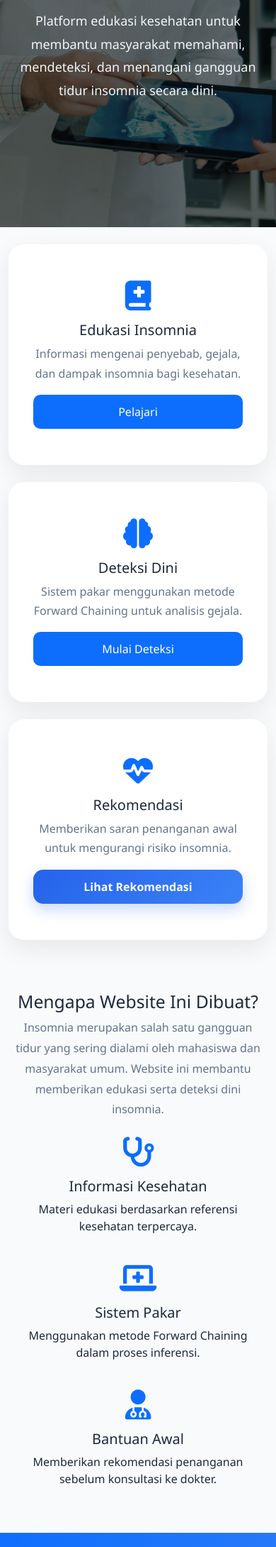
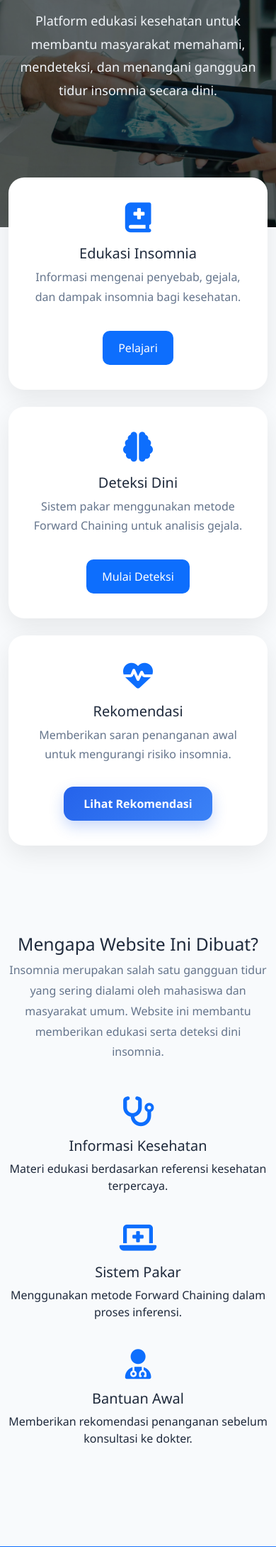
Before and after one commit to InnaPutri29/insomnia-expert-system, a Flask app: page / in a window 390 px wide. Shown: the part 555-2734 px from the top of the page at 71% size. Run offline with Flask 3, Linux system fonts and the light colour scheme.

Commit message:
feat: create responsive user home page template with hero and features section

```diff
--- a/templates/user/home.html
+++ b/templates/user/home.html
@@ -1,9 +1,10 @@
 {% extends "base.html" %} {% block content %}
 
-<section class="hero py-4 py-md-5">
-  <div class="container hero-content px-3 px-md-0">
+<!-- HERO -->
+<section class="hero">
+  <div class="container hero-content">
     <h1>
-      Deteksi Dini <br class="d-none d-md-block" />
+      Deteksi Dini <br />
       Gangguan Insomnia
     </h1>
 
@@ -14,46 +15,53 @@
   </div>
 </section>
 
-<section class="info-box container my-4 my-md-5">
+<!-- INFO BOX -->
+<section class="info-box container">
   <div class="row text-center">
+    <!-- Penambahan col-12 dan mb-4 agar turun ke bawah di layar HP -->
     <div class="col-12 col-md-4 mb-4 mb-md-0">
-      <div class="info-card h-100 d-flex flex-column justify-content-between">
-        <div>
-          <i class="fa-solid fa-book-medical mt-3 mb-3"></i>
+      <div class="info-card">
+        <i class="fa-solid fa-book-medical"></i>
+
         <h5>Edukasi Insomnia</h5>
+
         <p>
           Informasi mengenai penyebab, gejala, dan dampak insomnia bagi
           kesehatan.
         </p>
-        </div>
-        <a href="{{ url_for('edukasi') }}" class="info-btn mt-auto mb-3">Pelajari</a>
+
+        <a href="{{ url_for('edukasi') }}" class="info-btn">Pelajari</a>
       </div>
     </div>
 
+    <!-- Penambahan col-12 dan mb-4 agar turun ke bawah di layar HP -->
     <div class="col-12 col-md-4 mb-4 mb-md-0">
-      <div class="info-card h-100 d-flex flex-column justify-content-between">
-        <div>
-          <i class="fa-solid fa-brain mt-3 mb-3"></i>
+      <div class="info-card">
+        <i class="fa-solid fa-brain"></i>
+
         <h5>Deteksi Dini</h5>
+
         <p>
           Sistem pakar menggunakan metode Forward Chaining untuk analisis
           gejala.
         </p>
-        </div>
-        <a href="{{ url_for('deteksi') }}" class="info-btn mt-auto mb-3">Mulai Deteksi</a>
+
+        <a href="{{ url_for('deteksi') }}" class="info-btn">Mulai Deteksi</a>
       </div>
     </div>
 
+    <!-- Penambahan col-12 dan mb-4 agar turun ke bawah di layar HP -->
     <div class="col-12 col-md-4 mb-4 mb-md-0">
-      <div class="info-card h-100 d-flex flex-column justify-content-between">
-        <div>
-          <i class="fa-solid fa-heart-pulse mt-3 mb-3"></i>
+      <div class="info-card">
+        <i class="fa-solid fa-heart-pulse"></i>
+
         <h5>Rekomendasi</h5>
+
         <p>
           Memberikan saran penanganan awal untuk mengurangi risiko insomnia.
         </p>
-        </div>
-        <a href="{{ url_for('rekomendasi') }}" class="fitur-btn mt-auto mb-3">
+
+        <a href="{{ url_for('rekomendasi') }}" class="fitur-btn">
           Lihat Rekomendasi
         </a>
       </div>
@@ -61,8 +69,9 @@
   </div>
 </section>
 
-<section class="why-section py-4 py-md-5">
-  <div class="container text-center px-3 px-md-0">
+<!-- WHY CHOOSE US -->
+<section class="why-section">
+  <div class="container text-center">
     <h2>Mengapa Website Ini Dibuat?</h2>
 
     <p class="section-desc">
@@ -71,33 +80,43 @@
       serta deteksi dini insomnia.
     </p>
 
-    <div class="row mt-4 mt-md-5">
+    <div class="row mt-5">
+      <!-- Penambahan col-12 dan mb-4 agar turun ke bawah di layar HP -->
       <div class="col-12 col-md-4 mb-4 mb-md-0">
-        <i class="fa-solid fa-stethoscope icon mb-3"></i>
+        <i class="fa-solid fa-stethoscope icon"></i>
+
         <h5>Informasi Kesehatan</h5>
+
         <p>Materi edukasi berdasarkan referensi kesehatan terpercaya.</p>
       </div>
 
+      <!-- Penambahan col-12 dan mb-4 agar turun ke bawah di layar HP -->
       <div class="col-12 col-md-4 mb-4 mb-md-0">
-        <i class="fa-solid fa-laptop-medical icon mb-3"></i>
+        <i class="fa-solid fa-laptop-medical icon"></i>
+
         <h5>Sistem Pakar</h5>
+
         <p>Menggunakan metode Forward Chaining dalam proses inferensi.</p>
       </div>
 
+      <!-- Penambahan col-12 dan mb-4 agar turun ke bawah di layar HP -->
       <div class="col-12 col-md-4 mb-4 mb-md-0">
-        <i class="fa-solid fa-user-doctor icon mb-3"></i>
+        <i class="fa-solid fa-user-doctor icon"></i>
+
         <h5>Bantuan Awal</h5>
+
         <p>Memberikan rekomendasi penanganan sebelum konsultasi ke dokter.</p>
       </div>
     </div>
   </div>
 </section>
 
-<section class="cta-section py-4 py-md-5">
-  <div class="container text-center px-3 px-md-0">
+<!-- CALL TO ACTION -->
+<section class="cta-section">
+  <div class="container text-center">
     <h2>Mulai Deteksi Gejala Insomnia Anda</h2>
 
-    <p class="mb-4">
+    <p>
       Jawab beberapa pertanyaan sederhana untuk mengetahui kemungkinan gangguan
       insomnia yang Anda alami.
     </p>
```
Lines whose indentation alone changed are shown as unchanged.
